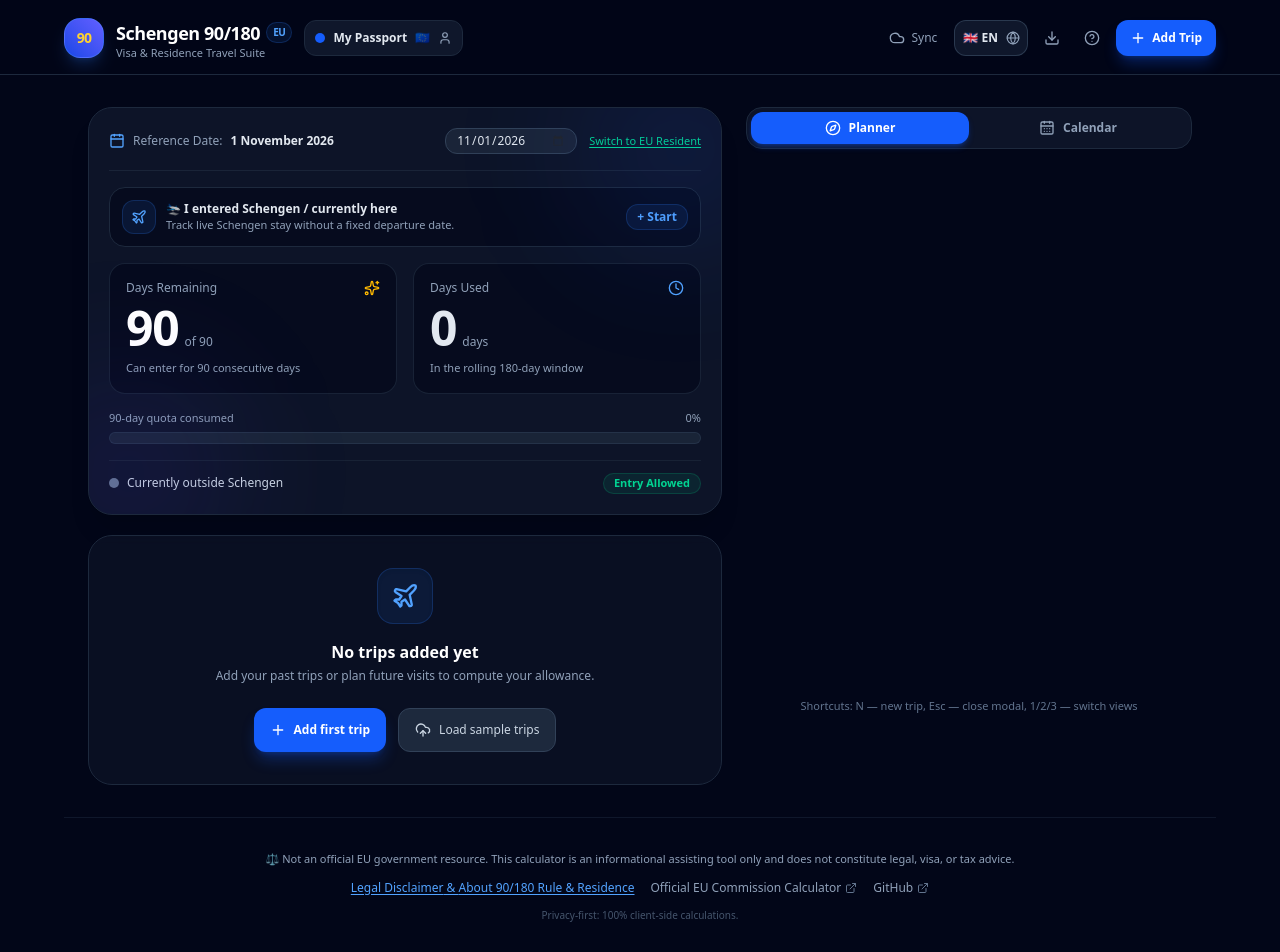
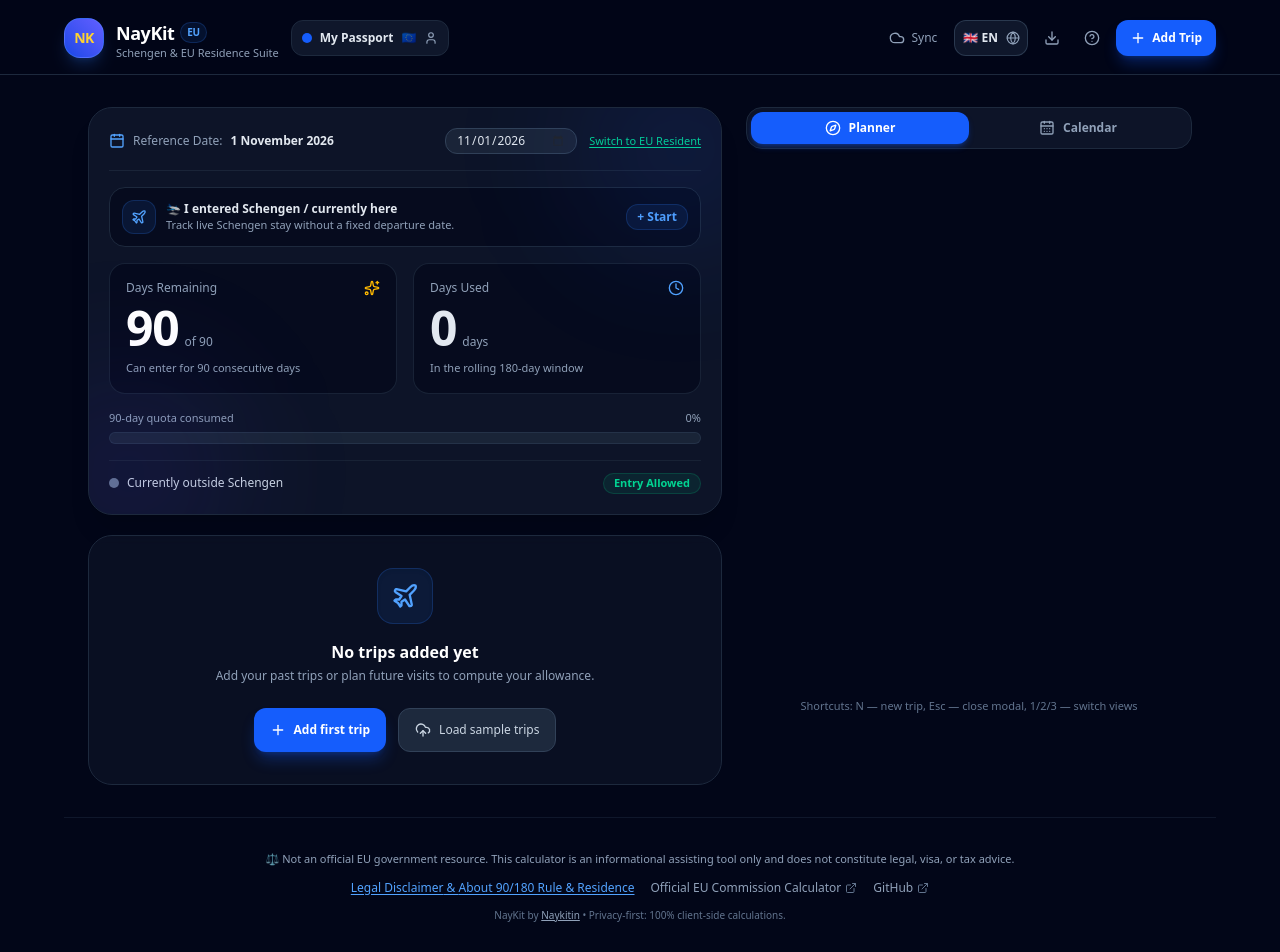
Before and after one commit to Naykitin/schengen-visa-calculator, a React (Vite) app: page / in a window 1280 px wide. Shown: the top 952 px of the page. Built offline with nearby package versions, Linux system fonts and the light colour scheme.

Commit message:
feat(brand): rebrand application to NayKit — Schengen & EU Residence Suite

```diff
--- a/index.html
+++ b/index.html
@@ -8,10 +8,10 @@
     <meta name="mobile-web-app-capable" content="yes" />
     <meta name="apple-mobile-web-app-capable" content="yes" />
     <meta name="apple-mobile-web-app-status-bar-style" content="black-translucent" />
-    <meta name="apple-mobile-web-app-title" content="Schengen 90/180" />
-    <meta name="description" content="Schengen Visa 90/180 rule calculator. Track allowed days, simulate future trips, offline local storage, and multi-device support." />
+    <meta name="apple-mobile-web-app-title" content="NayKit" />
+    <meta name="description" content="NayKit — Schengen 90/180 visa & EU residence travel suite. Calculate allowed days, simulate future trips, offline local storage, and cloud sync." />
     <link rel="manifest" href="/manifest.json" />
-    <title>Schengen Visa Calculator (90/180 Rule)</title>
+    <title>NayKit — Schengen 90/180 & EU Residence Suite</title>
   </head>
   <body class="bg-slate-950 text-slate-100 select-none sm:select-auto">
     <div id="root"></div>
--- a/src/App.tsx
+++ b/src/App.tsx
@@ -739,8 +739,8 @@ export function App() {
           </a>
         </div>
 
-        <p className="text-[10px] text-slate-600 pt-1">
-          {t.allRightsReserved}
+        <p className="text-[10px] text-slate-500 pt-1">
+          NayKit by <a href="https://github.com/Naykitin" target="_blank" rel="noopener noreferrer" className="text-slate-400 hover:text-slate-200 underline">Naykitin</a> • {t.allRightsReserved}
         </p>
       </footer>
 
--- a/src/components/Header.tsx
+++ b/src/components/Header.tsx
@@ -48,7 +48,7 @@ export const Header: React.FC<HeaderProps> = ({
         {/* Left: Logo & Title & Profile Switcher */}
         <div className="flex items-center gap-2 sm:gap-3 min-w-0 shrink">
           <div className="w-9 h-9 sm:w-10 sm:h-10 rounded-2xl bg-gradient-to-tr from-blue-700 to-indigo-500 flex items-center justify-center shadow-lg shadow-blue-500/20 border border-blue-400/30 shrink-0">
-            <span className="text-amber-300 font-black text-xs sm:text-sm tracking-tighter">90</span>
+            <span className="text-amber-300 font-black text-xs sm:text-sm tracking-tighter">NK</span>
           </div>
 
           <div className="hidden sm:block">
--- a/src/lib/i18n.ts
+++ b/src/lib/i18n.ts
@@ -271,8 +271,8 @@ export interface TranslationDictionary {
 
 export const translations: Record<Language, TranslationDictionary> = {
   en: {
-    appTitle: 'Schengen 90/180',
-    appSubtitle: 'Visa & Residence Travel Suite',
+    appTitle: 'NayKit',
+    appSubtitle: 'Schengen & EU Residence Suite',
     backupAndExport: 'Backup & Data',
     aboutRule: 'About 90/180 Rule & Residence',
     addTrip: 'Add Trip',
@@ -505,8 +505,8 @@ export const translations: Record<Language, TranslationDictionary> = {
   },
 
   de: {
-    appTitle: 'Schengen 90/180',
-    appSubtitle: 'Visum & Residenz Reise-Suite',
+    appTitle: 'NayKit',
+    appSubtitle: 'Schengen- & Residenz-Suite',
     backupAndExport: 'Sicherung & Daten',
     aboutRule: 'Über die 90/180-Regel & Residenz',
     addTrip: 'Reise hinzufügen',
@@ -740,8 +740,8 @@ export const translations: Record<Language, TranslationDictionary> = {
   },
 
   fr: {
-    appTitle: 'Schengen 90/180',
-    appSubtitle: 'Calculateur Visa & Résidence',
+    appTitle: 'NayKit',
+    appSubtitle: 'Suite Schengen & Résidence UE',
     backupAndExport: 'Sauvegarde & Données',
     aboutRule: 'Règle 90/180 & Résidence',
     addTrip: 'Ajouter un séjour',
@@ -975,8 +975,8 @@ export const translations: Record<Language, TranslationDictionary> = {
   },
 
   pl: {
-    appTitle: 'Schengen 90/180',
-    appSubtitle: 'Kalkulator Wizy i Rezydentury',
+    appTitle: 'NayKit',
+    appSubtitle: 'Pakiet Schengen i rezydentury UE',
     backupAndExport: 'Kopia zapasowa i dane',
     aboutRule: 'O zasadzie 90/180 i rezydenturze',
     addTrip: 'Dodaj wyjazd',
@@ -1210,8 +1210,8 @@ export const translations: Record<Language, TranslationDictionary> = {
   },
 
   uk: {
-    appTitle: 'Шенген 90/180',
-    appSubtitle: 'Калькулятор візи та резидентства',
+    appTitle: 'NayKit',
+    appSubtitle: 'Шенген та облік резидентства ЄС',
     backupAndExport: 'Резервне копіювання та дані',
     aboutRule: 'Про правило 90/180 та резидентство',
     addTrip: 'Додати поїздку',
```
Also changed, not shown: public/favicon.svg, public/manifest.json, 1 other file (tests, documents, lock files or other folders).
